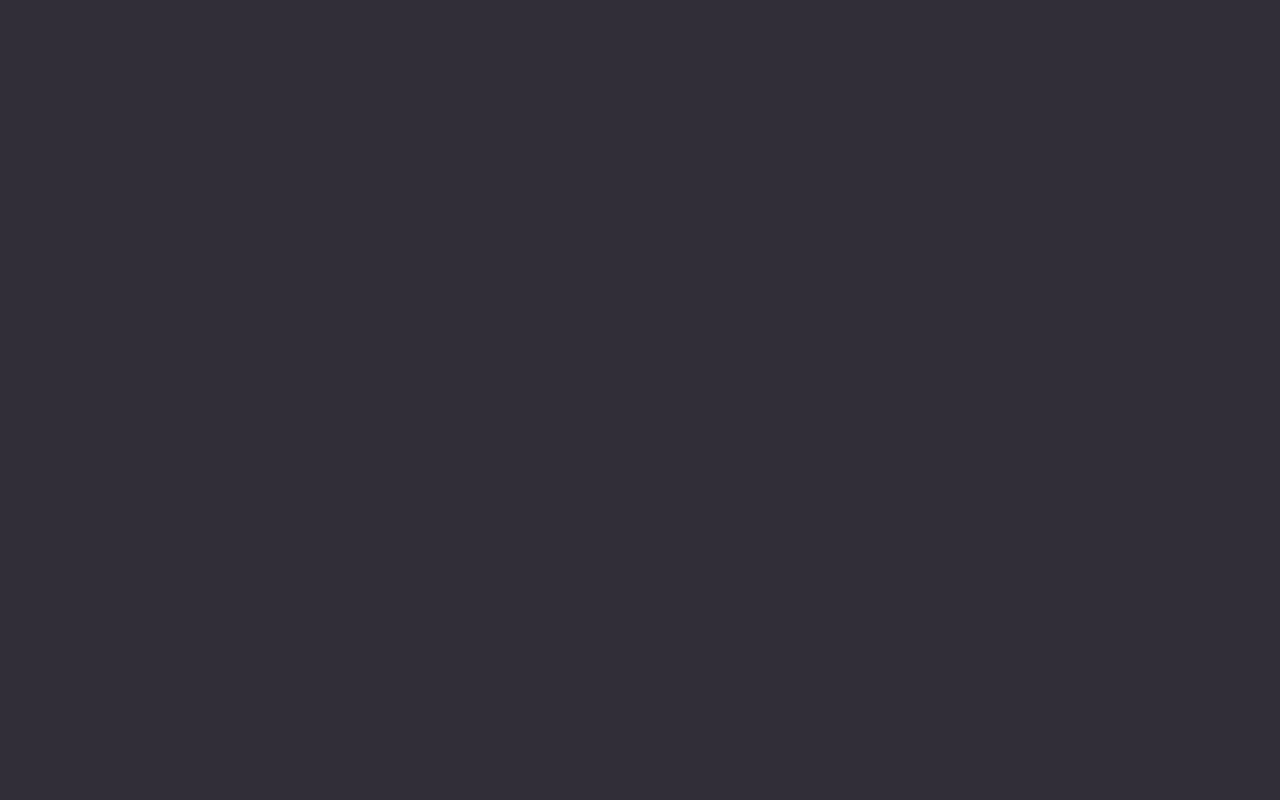
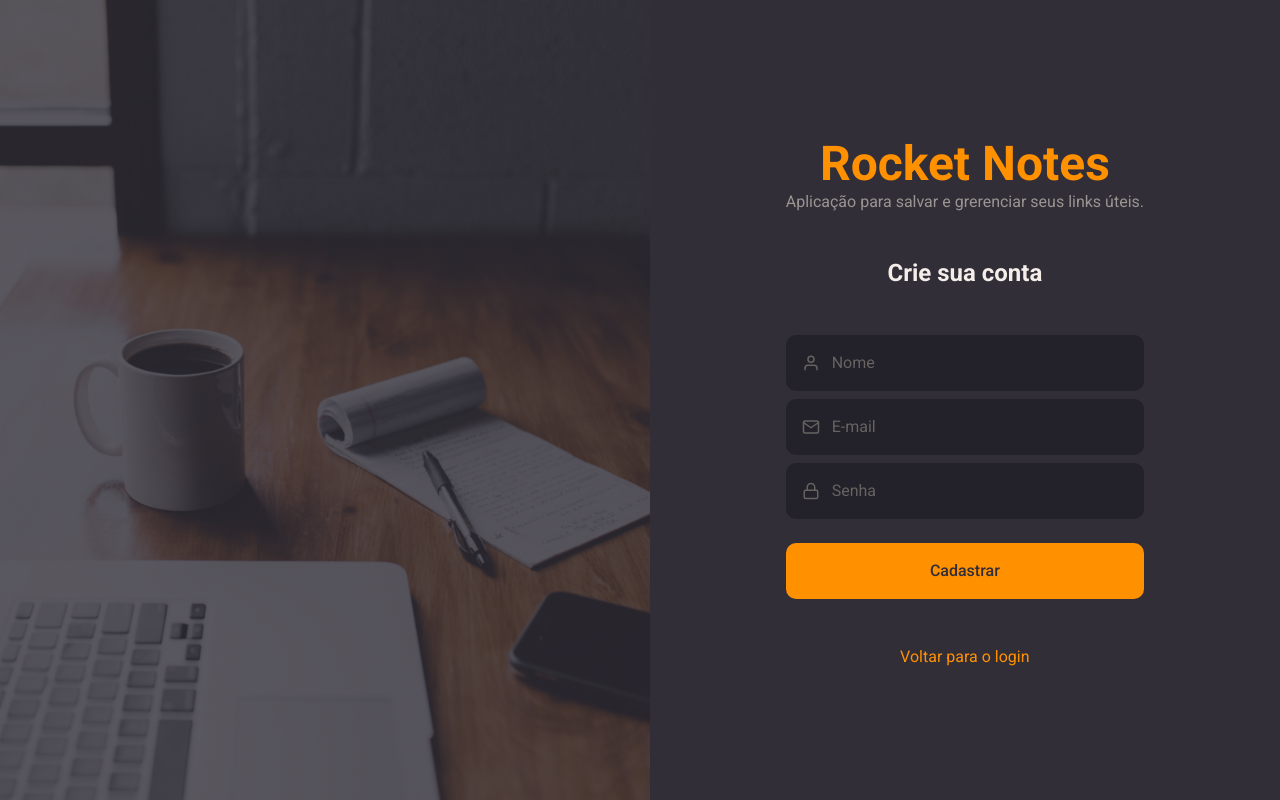
Before and after one commit to DavidFerreiraa/RocketNotes, a React (Vite) app: page /register in a window 1280 px wide. Before the commit this address had no page. Built offline with nearby package versions, Linux system fonts and the light colour scheme.

Commit message:
feat: add handleSignUp

```diff
--- a/package.json
+++ b/package.json
@@ -15,6 +15,7 @@
     "react-dom": "^18.2.0",
     "react-icons": "^5.1.0",
     "react-router-dom": "^6.22.3",
+    "react-toastify": "^10.0.5",
     "styled-components": "^6.1.8"
   },
   "devDependencies": {
--- a/src/pages/SignUp/index.jsx
+++ b/src/pages/SignUp/index.jsx
@@ -1,13 +1,37 @@
+import { useState } from "react";
 import { FiUser, FiMail, FiLock } from "react-icons/fi";
 import { Link } from "react-router-dom";
 
 import { Input } from '../../components/Input';
 import { Button } from '../../components/Button';
-import { ButtonText } from '../../components/ButtonText'
+import { ToastContainer, toast } from "react-toastify";
 
 import { Background, Container, Form } from "./styles";
+import { api } from "../../services/api";
+import 'react-toastify/dist/ReactToastify.css';
 
 export function SignUp(){
+    const [ name, setName ] = useState("");
+    const [ email, setEmail ] = useState("");
+    const [ password, setPassword ] = useState("");
+
+    function handleSignUp(){
+        if(!name || !email || !password) {
+            return toast.warn("Preencha todos os campos!");
+        }
+
+        api.post("/users", { name, email, password }, )
+            .then(() => toast.success("Usuário cadastrado com sucesso!"))
+            .catch(error => {
+                if (error.response) {
+                    return toast.error(error.response.data.message);
+                } else {
+                    console.log(error);
+                    return toast.error("Não foi possível cadastrar o usuário.");
+                }
+            })
+    }
+
     return(
         <Container>
             <Background/>
@@ -20,20 +44,24 @@
                     placeholder="Nome"
                     type="text"
                     icon={FiUser}
+                    onChange={e => setName(e.target.value)}
                 />
                 <Input
                     placeholder="E-mail"
                     type="text"
                     icon={FiMail}
+                    onChange={e => setEmail(e.target.value)}
                 />
                 <Input
                     placeholder="Senha"
                     type="password"
                     icon={FiLock}
+                    onChange={e => setPassword(e.target.value)}
                 />
-                <Button title="Cadastrar"/>
+                <Button title="Cadastrar" onClick={handleSignUp} />
                 <Link to="/">Voltar para o login</Link>
             </Form>
+            <ToastContainer />
         </Container>
     );
 }
--- a/src/routes/index.jsx
+++ b/src/routes/index.jsx
@@ -6,7 +6,7 @@
 export function Routes(){
     return(
         <BrowserRouter>
-            <AppRoutes/>
+            <AuthRoutes/>
         </BrowserRouter>
     );
 }
```
Also changed, not shown: 1 other file (tests, documents, lock files or other folders).
